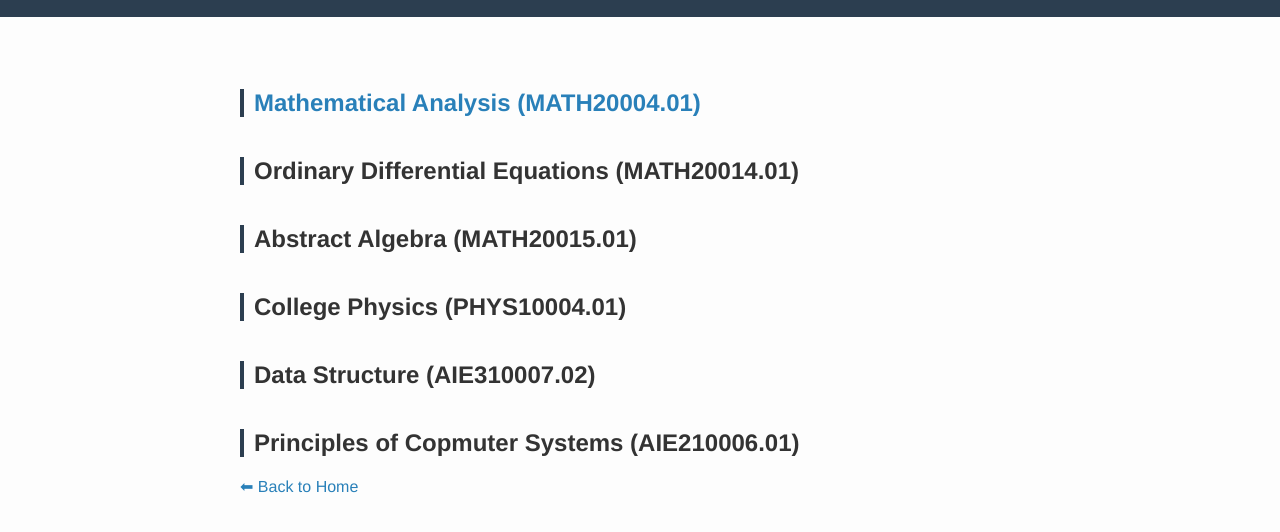
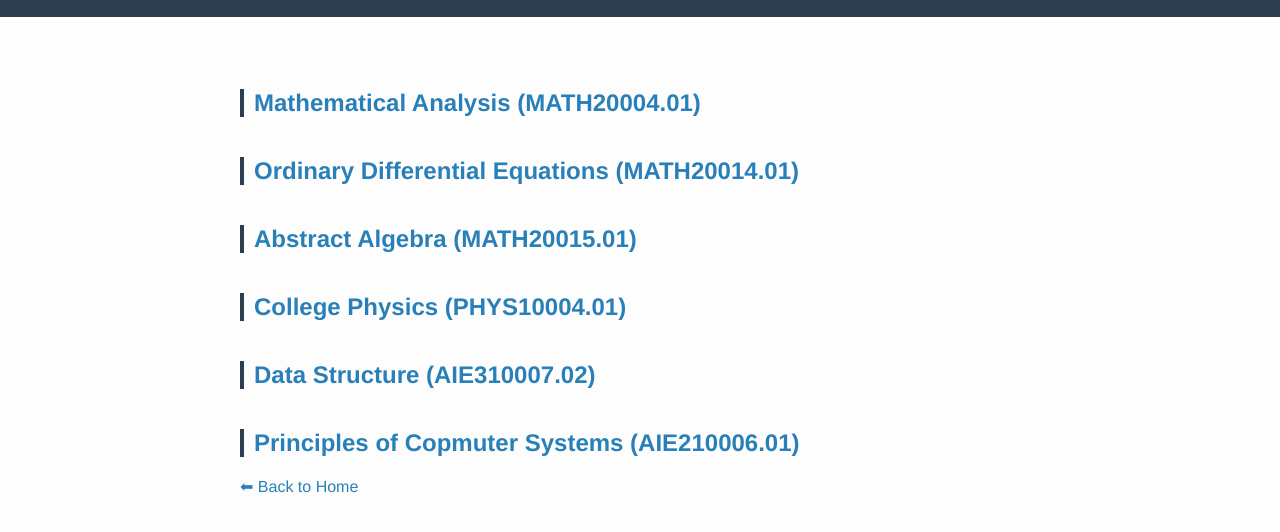
Before and after one commit to user-xy0086/xiuyuan, a plain HTML site: page notes.html in a window 1280 px wide. Shown: the part 96-628 px from the top of the page. Drawn offline with Linux system fonts and the light colour scheme.

Commit message:
Update notes.html

```diff
--- a/notes.html
+++ b/notes.html
@@ -70,15 +70,15 @@
 
     <h2><a href="notes/MATH20004.html">Mathematical Analysis (MATH20004.01)</a></h2>
 
-    <h2>Ordinary Differential Equations (MATH20014.01)</h2>
+    <h2><a href="notes/MATH20014.html">Ordinary Differential Equations (MATH20014.01)</a></h2>
 
-    <h2>Abstract Algebra (MATH20015.01)</h2>
+    <h2><a href="notes/MATH20015.html">Abstract Algebra (MATH20015.01)</a></h2>
 
-    <h2>College Physics (PHYS10004.01)</h2>
+    <h2><a href="notes/PHYS10004.html">College Physics (PHYS10004.01)</a></h2>
 
-    <h2>Data Structure (AIE310007.02)</h2>
+    <h2><a href="notes/AIE310007.html">Data Structure (AIE310007.02)</a></h2>
 
-    <h2>Principles of Copmuter Systems (AIE210006.01)</h2>
+    <h2><a href="notes/AIE210006.html">Principles of Copmuter Systems (AIE210006.01)</a></h2>
     <p><a href="index.html">⬅ Back to Home</a></p>
   </main>
 </body>
```
